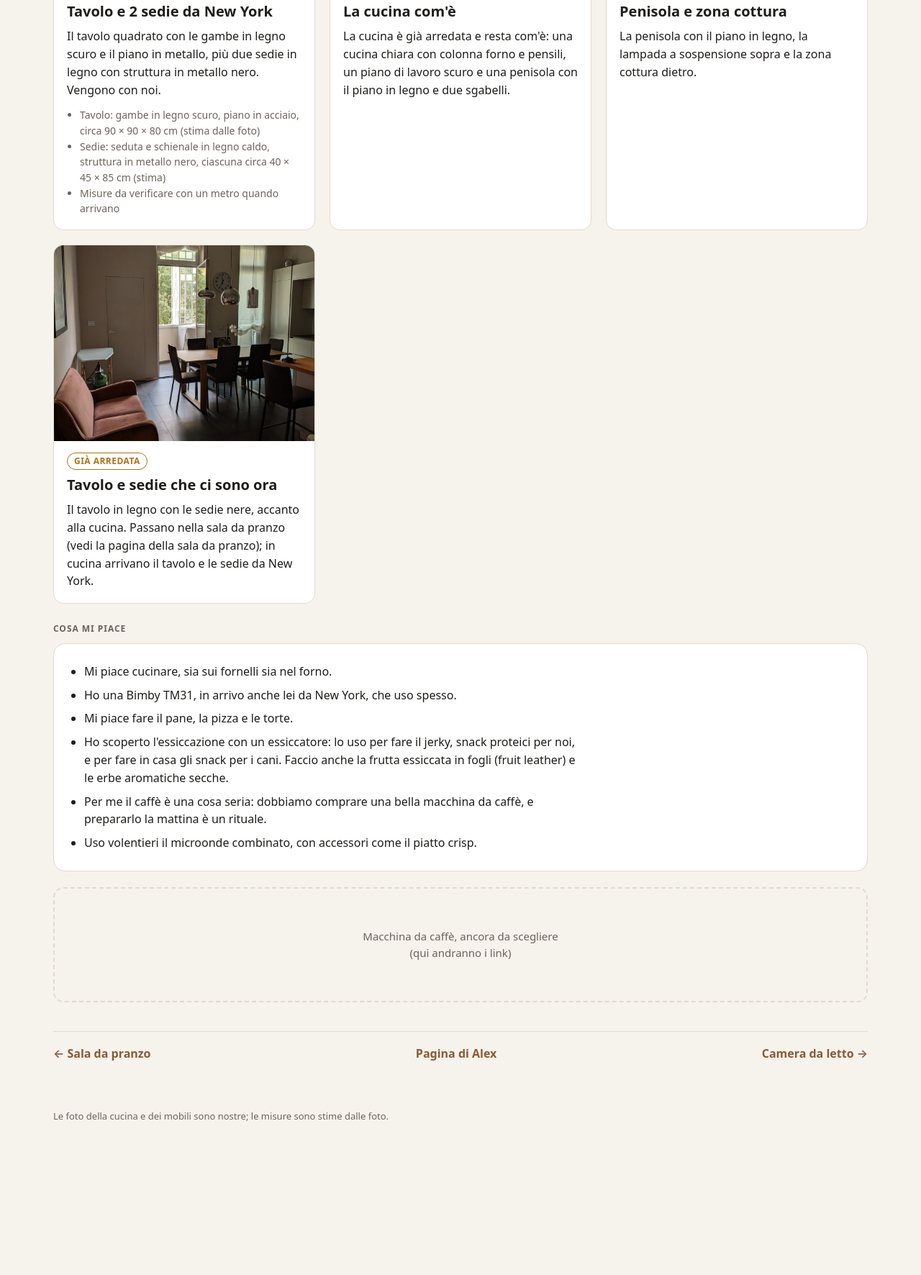
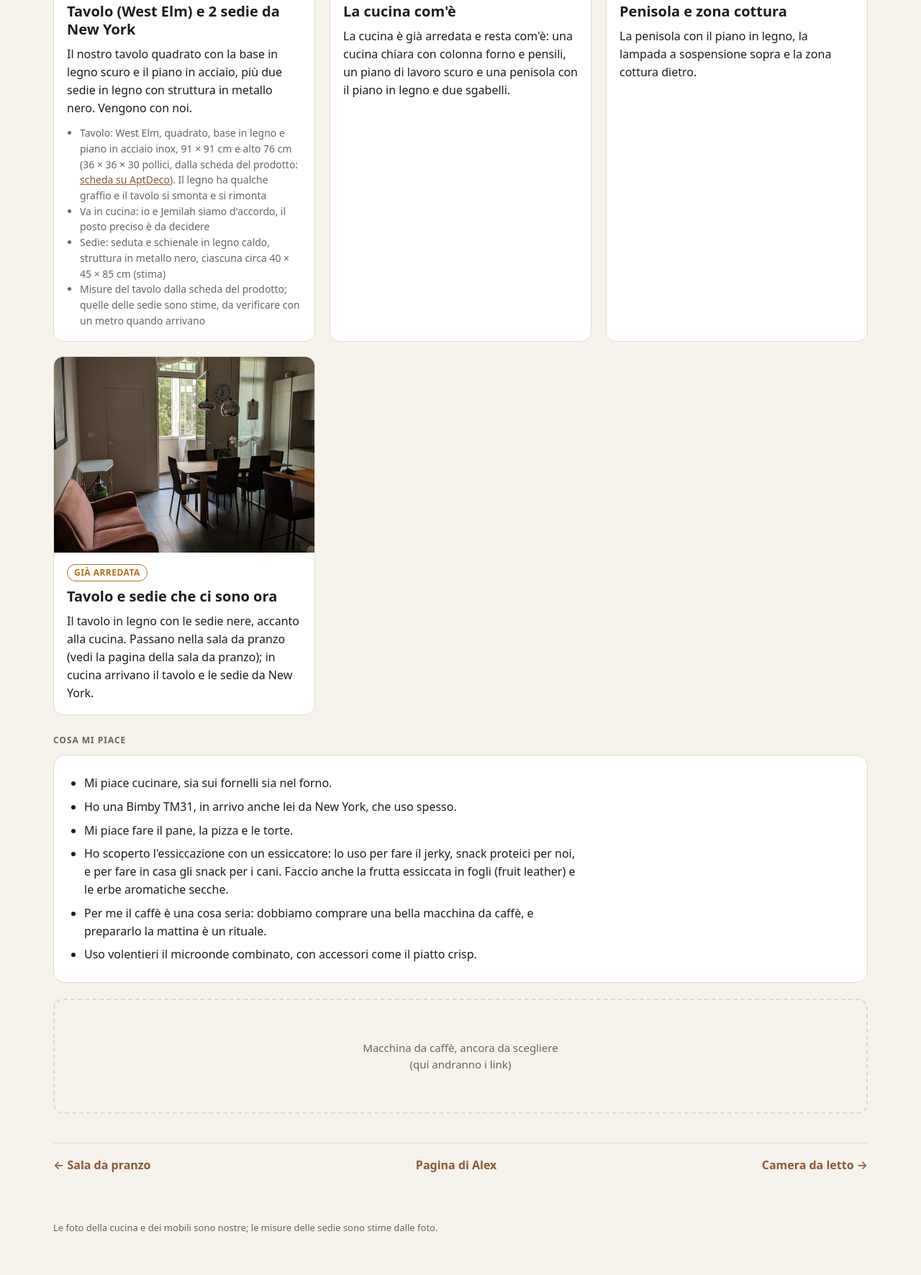
Before and after one commit to ellyon17/via-locchi, a plain HTML site: page alex-kitchen.html in a window 1280 px wide. Shown: the part 629-2401 px from the top of the page at 72% size. Before the commit the page ends 2246 px from the top, so only its background shows below. Drawn offline with Linux system fonts and the light colour scheme.

Commit message:
Cucina - Alex: exact measurements and listing for the New York kitchen table
Co-Authored-By: Claude Sonnet 5.5 <noreply@anthropic.com>
Claude-Session: https://claude.ai/code/session_01X61KNFJ4b3w6afVbotRv3w

```diff
--- a/alex-kitchen.html
+++ b/alex-kitchen.html
@@ -22,7 +22,7 @@
 
 <main>
   <div class="grid">
-        <article class="card"><div class="ph"><img src="img/ny-kitchen-table.jpg" alt="Tavolo con gambe in legno scuro e piano in acciaio, con una sedia in legno e metallo nero" loading="lazy"></div><div class="body"><span class="tag mine">In arrivo da New York</span><h3>Tavolo e 2 sedie da New York</h3><p class="note">Il tavolo quadrato con le gambe in legno scuro e il piano in metallo, più due sedie in legno con struttura in metallo nero. Vengono con noi.</p><ul class="facts"><li>Tavolo: gambe in legno scuro, piano in acciaio, circa 90 × 90 × 80 cm (stima dalle foto)</li><li>Sedie: seduta e schienale in legno caldo, struttura in metallo nero, ciascuna circa 40 × 45 × 85 cm (stima)</li><li>Misure da verificare con un metro quando arrivano</li></ul></div></article>
+        <article class="card"><div class="ph"><img src="img/ny-kitchen-table.jpg" alt="Tavolo con gambe in legno scuro e piano in acciaio, con una sedia in legno e metallo nero" loading="lazy"></div><div class="body"><span class="tag mine">In arrivo da New York</span><h3>Tavolo (West Elm) e 2 sedie da New York</h3><p class="note">Il nostro tavolo quadrato con la base in legno scuro e il piano in acciaio, più due sedie in legno con struttura in metallo nero. Vengono con noi.</p><ul class="facts"><li>Tavolo: West Elm, quadrato, base in legno e piano in acciaio inox, 91 × 91 cm e alto 76 cm (36 × 36 × 30 pollici, dalla scheda del prodotto: <a href="https://www.aptdeco.com/product/west-elm-square-wood-kitchen-table-w-stainless-top" rel="noopener">scheda su AptDeco</a>). Il legno ha qualche graffio e il tavolo si smonta e si rimonta</li><li>Va in cucina: io e Jemilah siamo d'accordo, il posto preciso è da decidere</li><li>Sedie: seduta e schienale in legno caldo, struttura in metallo nero, ciascuna circa 40 × 45 × 85 cm (stima)</li><li>Misure del tavolo dalla scheda del prodotto; quelle delle sedie sono stime, da verificare con un metro quando arrivano</li></ul></div></article>
     <article class="card"><div class="ph"><img src="img/kitchen-1.jpg" alt="La cucina già arredata, con penisola in legno e sgabelli" loading="lazy"></div><div class="body"><span class="tag confirm">Già arredata</span><h3>La cucina com'è</h3><p class="note">La cucina è già arredata e resta com'è: una cucina chiara con colonna forno e pensili, un piano di lavoro scuro e una penisola con il piano in legno e due sgabelli.</p></div></article>
     <article class="card"><div class="ph"><img src="img/kitchen-2.jpg" alt="La penisola in legno con la zona cottura e una lampada a sospensione" loading="lazy"></div><div class="body"><span class="tag confirm">Già arredata</span><h3>Penisola e zona cottura</h3><p class="note">La penisola con il piano in legno, la lampada a sospensione sopra e la zona cottura dietro.</p></div></article>
     <article class="card"><div class="ph"><img src="img/kitchen-3.jpg" alt="Il tavolo da pranzo con le sedie nere accanto alla cucina" loading="lazy"></div><div class="body"><span class="tag confirm">Già arredata</span><h3>Tavolo e sedie che ci sono ora</h3><p class="note">Il tavolo in legno con le sedie nere, accanto alla cucina. Passano nella sala da pranzo (vedi la pagina della sala da pranzo); in cucina arrivano il tavolo e le sedie da New York.</p></div></article>
@@ -36,7 +36,7 @@
   <div class="pager"><a href="alex-dining.html">← Sala da pranzo</a><a href="alex.html#kitchen">Pagina di Alex</a><a href="alex-bedroom.html">Camera da letto →</a></div>
 </main>
 
-<footer>Le foto della cucina e dei mobili sono nostre; le misure sono stime dalle foto.</footer>
+<footer>Le foto della cucina e dei mobili sono nostre; le misure delle sedie sono stime dalle foto.</footer>
 
 </body>
 </html>
```
